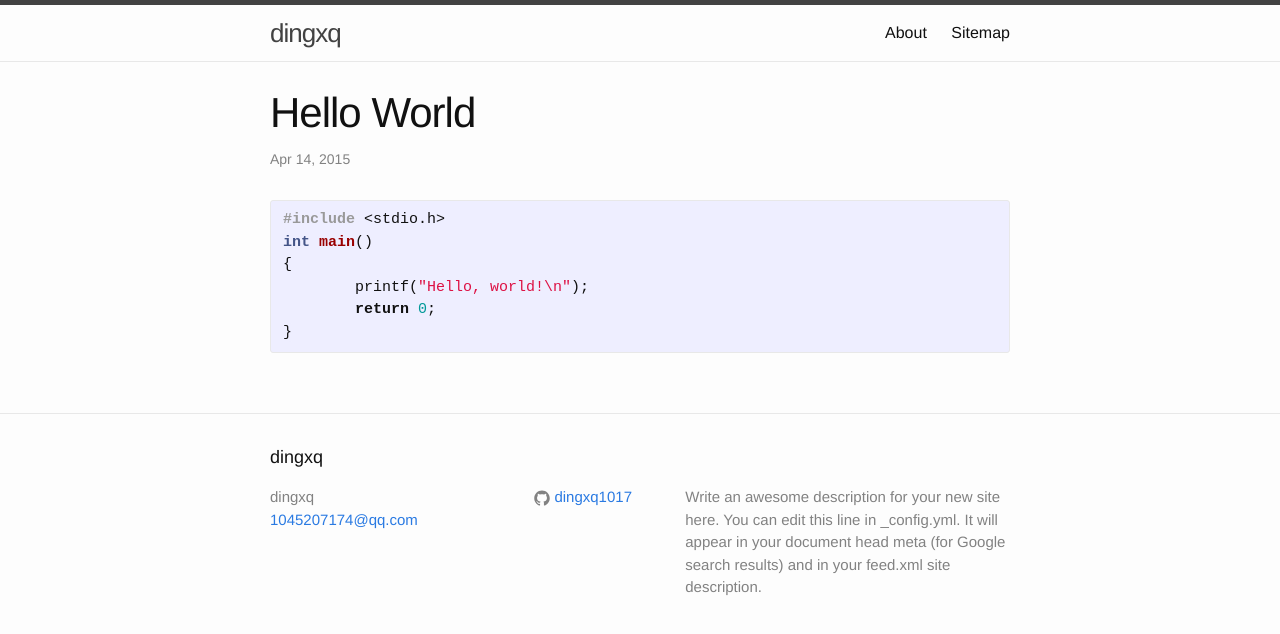
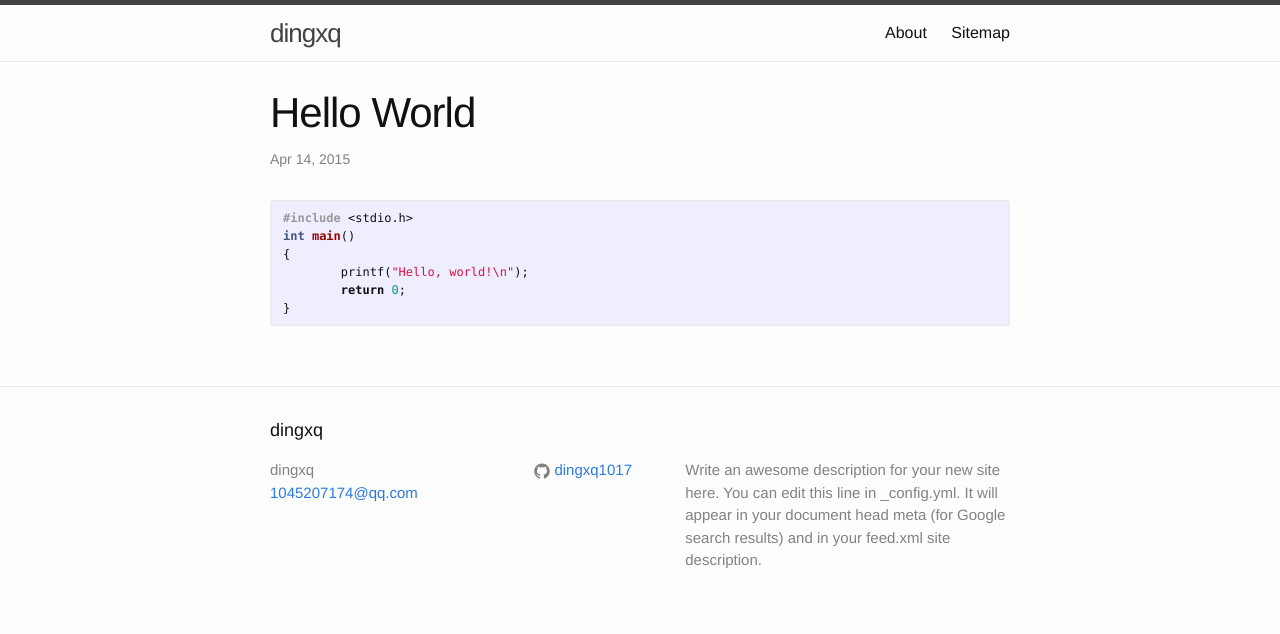
Before and after one commit to jidzhang/dingxq1017.github.io, a Jekyll site: the page built from _posts/2015-04-14-hello-world.md, in a window 1280 px wide. Shown: the top 634 px of the page. Built offline with Jekyll 4.4.1, drawn with Linux system fonts in a browser that asks for light colours.

Commit message:
改样式

```diff
--- a/_sass/_base.scss
+++ b/_sass/_base.scss
@@ -127,7 +127,10 @@ blockquote {
  */
 pre,
 code {
-    font-size: 15px;
+    /*color: #333333;*/
+    font-family: Monaco,Menlo,Consolas,"Courier New",monospace;
+    font-size: 12px;
+    /*font-size: 15px;*/
     border: 1px solid $grey-color-light;
     border-radius: 3px;
     background-color: #eef;
```
